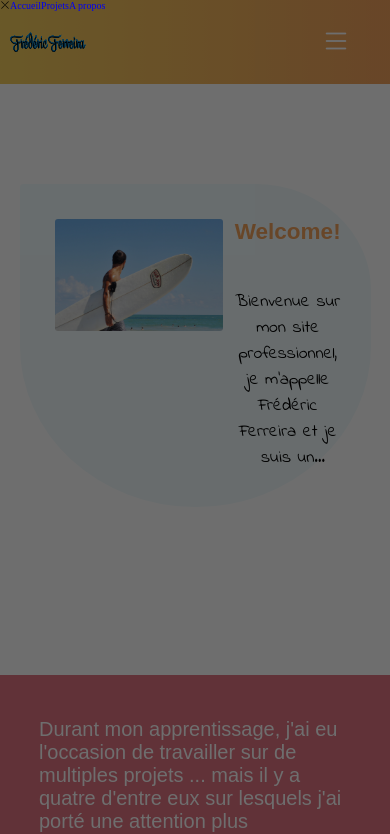
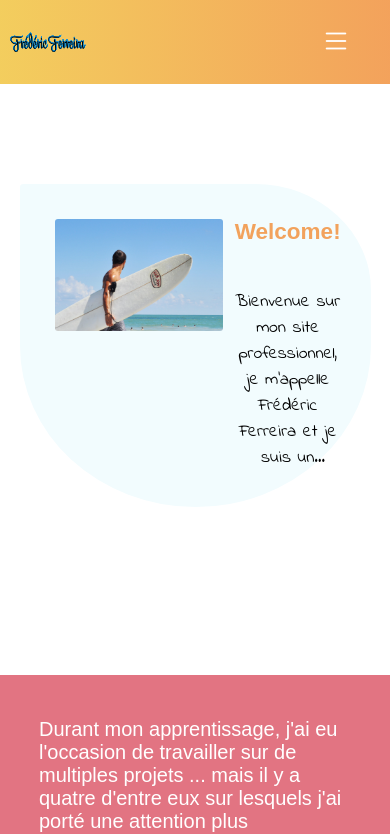
Before and after one commit to Frederic-Ferreira/portfolio, a React (Vite) app: page / in a window 390 px wide. Shown: the top 834 px of the page. Built offline with nearby package versions, Linux system fonts and the light colour scheme; a web font is replaced by a local one.

Commit message:
sidebar done

```diff
--- a/src/App.jsx
+++ b/src/App.jsx
@@ -3,13 +3,32 @@ import Main from './components/Main';
 import Projects from './components/Projects';
 
 function App() {
+  const handleClick = (e) => {
+    const overlay = document.getElementById('side-bar');
+    const contains = overlay.classList.contains('hidden')
+      ? 'hidden'
+      : 'visible';
+    const add = overlay.classList.contains('hidden')
+      ? 'visible'
+      : 'hidden';
+
+    document.querySelector('.bi').classList.toggle('active');
+    overlay.classList.remove(contains);
+    overlay.classList.add(add);
+  };
+
   return (
     <div className="App">
-      <div id="side-bar">
-        <i class="bi bi-x-lg"></i>
-        <a href="#">Accueil</a>
-        <a href="#projects">Projets</a>
-        <a href="#about">A propos</a>
+      <div className="hidden" id="side-bar">
+        <a onClick={handleClick} href="#">
+          Accueil
+        </a>
+        <a onClick={handleClick} href="#projects">
+          Projets
+        </a>
+        <a onClick={handleClick} href="#about">
+          A propos
+        </a>
       </div>
       <Header />
       <Main />
--- a/src/components/Header.jsx
+++ b/src/components/Header.jsx
@@ -5,7 +5,17 @@ import NameAnimation from '../animations/name.json';
 
 function Header() {
   const handleClick = (e) => {
+    const overlay = document.getElementById('side-bar');
+    const contains = overlay.classList.contains('hidden')
+      ? 'hidden'
+      : 'visible';
+    const add = overlay.classList.contains('hidden')
+      ? 'visible'
+      : 'hidden';
+
     e.target.classList.toggle('active');
+    overlay.classList.remove(contains);
+    overlay.classList.add(add);
   };
 
   useEffect(() => {
--- a/src/sass/main.scss
+++ b/src/sass/main.scss
@@ -26,6 +26,11 @@ html {
   font-size: 62.5%;
   box-sizing: border-box;
   scroll-behavior: smooth;
+}
+
+html,
+body {
+  min-height: 100%;
 }
 
 @mixin flexCenter {
@@ -57,6 +62,40 @@ html {
   transform: rotate(-90deg);
 }
 
+.hidden {
+  display: none !important;
+}
+
+.show {
+  display: flex;
+}
+/* ----------- SIDEBAR OVERLAY ----------- */
+
+#side-bar {
+  @include flexColumn();
+  justify-content: center;
+  gap: 7vh;
+  font-size: 3rem;
+  position: fixed;
+  top: 0;
+  height: 100%;
+  width: 100%;
+  background-color: #e27483bf;
+  animation: 0.5s ease overlay-appears;
+  z-index: 3;
+
+  a {
+    font-family: 'Comfortaa', Tahoma, Geneva, Verdana, sans-serif;
+    color: white;
+    text-shadow: 1px 1px 1px $blue;
+
+    &:hover {
+      color: $blue;
+      text-shadow: 1px 1px 1px white;
+    }
+  }
+}
+
 /* ----------- HEADER ----------- */
 
 header {
@@ -74,7 +113,7 @@ header {
   &.sticky {
     position: fixed;
     width: 100%;
-    animation: 0.7s ease appears;
+    animation: 0.7s ease section-appears;
     z-index: 3;
   }
 
@@ -107,8 +146,7 @@ header {
       }
     }
   }
-  i,
-  #side-bar {
+  i {
     display: none;
   }
 }
@@ -570,14 +608,6 @@ header {
 }
 
 @media (max-width: 580px) {
-  #side-bar {
-    position: absolute;
-    top: 0;
-    height: 100vh;
-    width: 100vw;
-    background-color: rgba(0, 0, 0, 0.568);
-    z-index: 3;
-  }
   header #links {
     a {
       display: none;
@@ -588,7 +618,7 @@ header {
       color: white;
       font-size: 3rem;
       margin-right: 5vw;
-      transition: all 0.5s ease;
+      transition: all 0.3s ease;
 
       &:hover {
         cursor: pointer;
@@ -599,7 +629,7 @@ header {
 }
 /* ----------- ANIMATIONS ----------- */
 
-@keyframes appears {
+@keyframes section-appears {
   0% {
     transform: translateY(-80px);
     opacity: 0;
@@ -609,3 +639,14 @@ header {
     opacity: 1;
   }
 }
+
+@keyframes overlay-appears {
+  0% {
+    transform: translateY(-200%);
+    opacity: 0;
+  }
+  100% {
+    transform: translateY(0px);
+    opacity: 1;
+  }
+}
```
